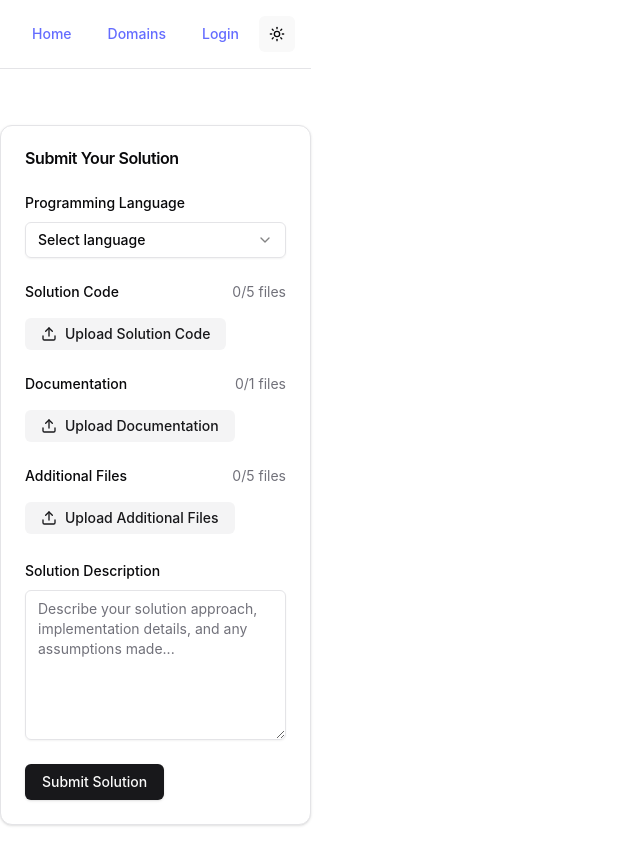
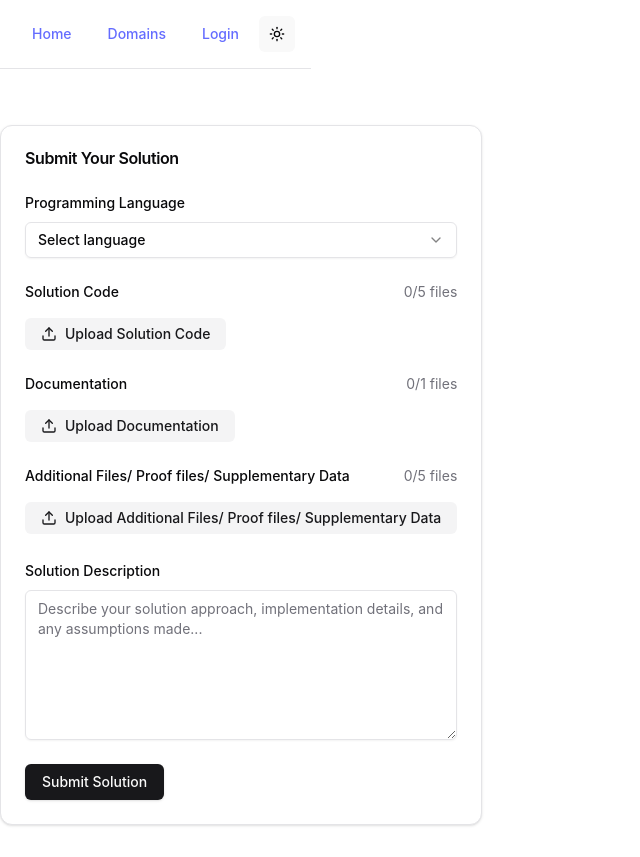
Before and after one commit to omkargwagholikar/PKC_DC, a React (Vite) app: page /submission in a window 1280 px wide. Shown: the whole page, without its empty margins (0-640 px from the left). Built offline with nearby package versions, Linux system fonts and the light colour scheme.

Commit message:
Tracking deleted judgements, Updated access control for Judging page

```diff
--- a/src/Pages/Submit/SolutionForm.tsx
+++ b/src/Pages/Submit/SolutionForm.tsx
@@ -130,7 +130,7 @@ export const SolutionForm: React.FC<SolutionFormProps> = ({  onSubmit }) => {
                     />
 
                     <FileUpload
-                      label="Additional Files"
+                      label="Additional Files/ Proof files/ Supplementary Data"
                       acceptedTypes={ACCEPTED_FILE_TYPES.additional}
                       files={field.value.filter(f => f.type === 'additional')}
                       onChange={files => {
```
